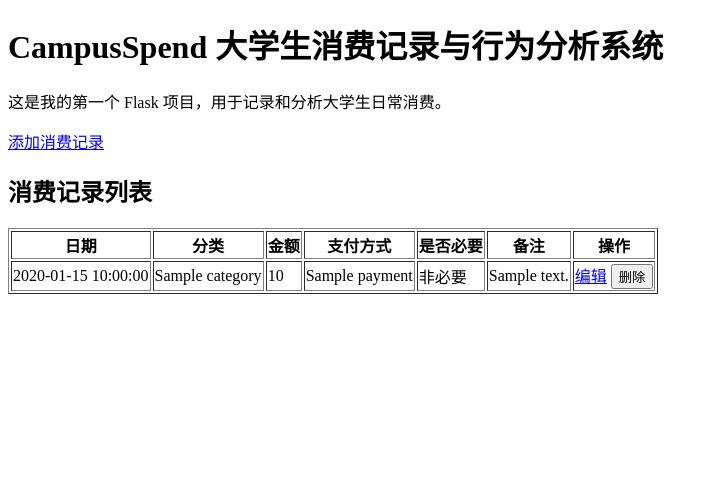
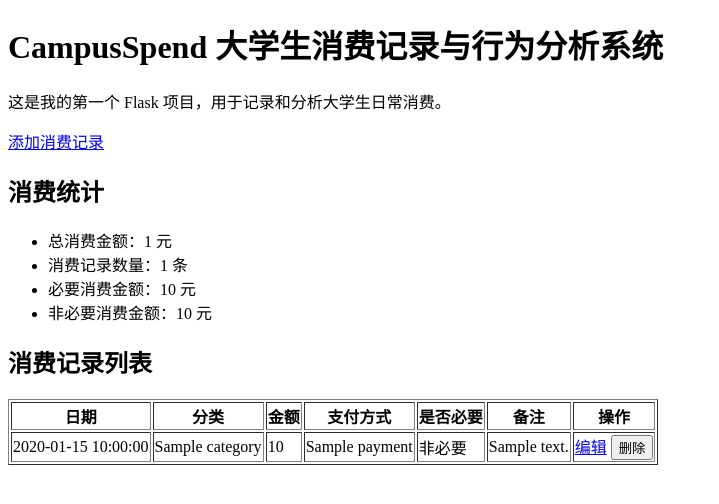
Before and after one commit to zwbsjdys/CampusSpend, a Flask app: template templates/index.html in a window 1280 px wide. Shown: the top 504 px of the page, without its empty margins (0-719 px from the left). Run offline with Flask 3, Linux system fonts and the light colour scheme; the template is opened without the code that fills it: most values are stand-ins (such as "Sample title", 1, 10 or a date in 2020).

Commit message:
add expense summary statistics

```diff
--- a/app.py
+++ b/app.py
@@ -14,13 +14,41 @@ def get_db_connection():
 def index():
     conn = get_db_connection()
 
+    # 查询所有消费记录
     expenses = conn.execute(
         "SELECT * FROM expenses ORDER BY date DESC, id DESC"
     ).fetchall()
 
+    # 统计总消费金额和消费记录数量
+    total_result = conn.execute(
+        "SELECT SUM(amount) AS total_amount, COUNT(*) AS total_count FROM expenses"
+    ).fetchone()
+
+    # 统计必要消费总额
+    necessary_result = conn.execute(
+        "SELECT SUM(amount) AS necessary_amount FROM expenses WHERE is_necessary = 1"
+    ).fetchone()
+
+    # 统计非必要消费总额
+    unnecessary_result = conn.execute(
+        "SELECT SUM(amount) AS unnecessary_amount FROM expenses WHERE is_necessary = 0"
+    ).fetchone()
+
     conn.close()
 
-    return render_template("index.html", expenses=expenses)
+    total_amount = total_result["total_amount"] or 0
+    total_count = total_result["total_count"] or 0
+    necessary_amount = necessary_result["necessary_amount"] or 0
+    unnecessary_amount = unnecessary_result["unnecessary_amount"] or 0
+
+    return render_template(
+        "index.html",
+        expenses=expenses,
+        total_amount=total_amount,
+        total_count=total_count,
+        necessary_amount=necessary_amount,
+        unnecessary_amount=unnecessary_amount
+    )
 
 
 @app.route("/add", methods=("GET", "POST"))
--- a/templates/index.html
+++ b/templates/index.html
@@ -13,6 +13,14 @@
         <a href="/add">添加消费记录</a>
     </p>
 
+    <h2>消费统计</h2>
+
+    <ul>
+       <li>总消费金额：{{ total_amount }} 元</li>
+       <li>消费记录数量：{{ total_count }} 条</li>
+       <li>必要消费金额：{{ necessary_amount }} 元</li>
+       <li>非必要消费金额：{{ unnecessary_amount }} 元</li>
+    </ul>
     <h2>消费记录列表</h2>
 
     <table border="1">
```
